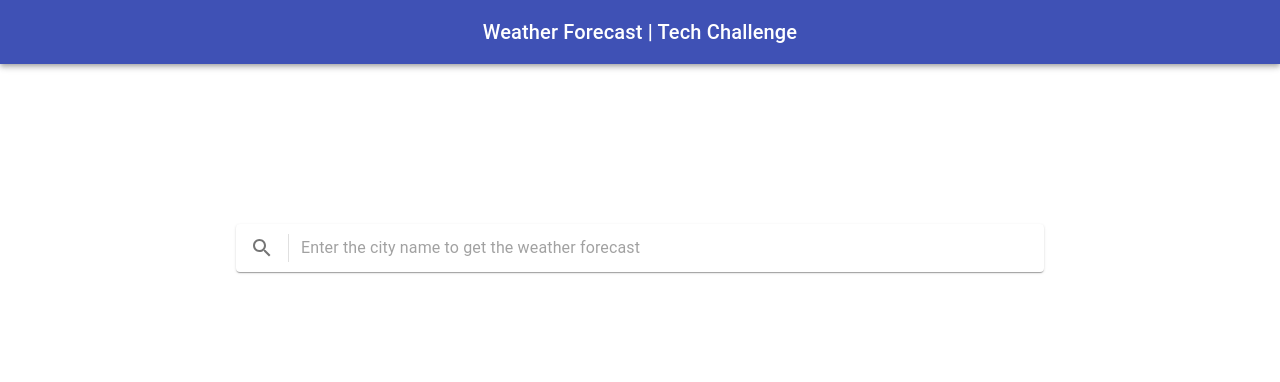
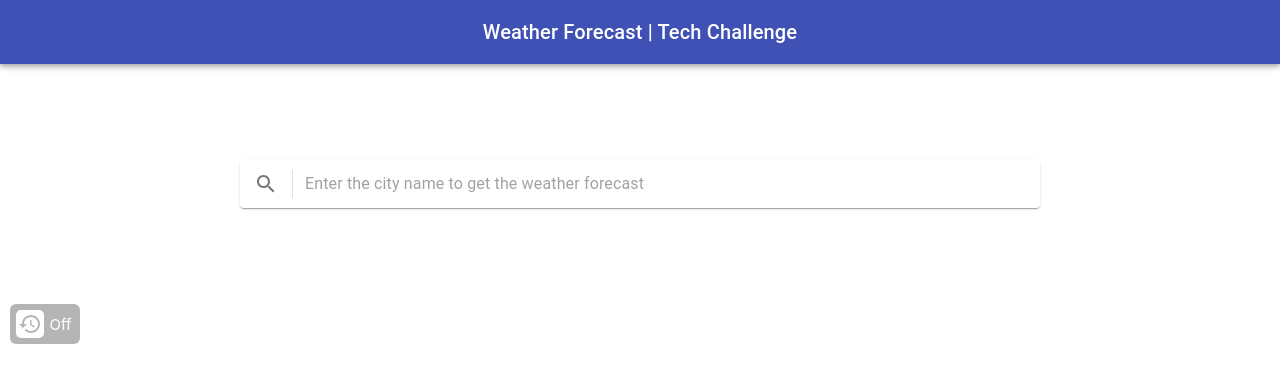
Before and after one commit to Kachielite/weather-forecast, a React (Create React App) app: page / in a window 1280 px wide. Shown: the top 382 px of the page. Built offline with nearby package versions, Linux system fonts and the light colour scheme.

Commit message:
Create and style SwitchButton component for the search history

```diff
--- a/package.json
+++ b/package.json
@@ -11,6 +11,7 @@
     "react": "^17.0.2",
     "react-dom": "^17.0.2",
     "react-scripts": "4.0.3",
+    "react-switch": "^6.0.0",
     "web-vitals": "^1.0.1"
   },
   "scripts": {
--- a/src/App.css
+++ b/src/App.css
@@ -1,10 +1,16 @@
-.App {
-  text-align: center;
+* {
+  margin: 0;
+  padding: 0;
+  box-sizing: border-box;
 }
 
-.container {
+
+.App {
   display: flex;
   justify-content: center;
   align-items: center;
-  padding: 10rem;
+  flex-direction: column;
+  text-align: center;
+  height:100vh;
+  width:100vw
 }
--- a/src/App.js
+++ b/src/App.js
@@ -1,5 +1,6 @@
+import React from 'react';
+import HomePage from './PageComponent/HomePage';
 import TitleBar from './AppComponents/TitleBar';
-import SearchBar from './AppComponents/SearchBar';
 
 import './App.css';
 
@@ -7,9 +8,7 @@ function App() {
   return (
     <div className="App">
       <TitleBar/>
-      <div className="container">
-        <SearchBar/>
-      </div>
+      <HomePage/>
     </div>
   );
 }
--- a/src/AppComponents/SearchBar.js
+++ b/src/AppComponents/SearchBar.js
@@ -12,7 +12,8 @@ const useStyles = makeStyles((theme) => ({
     padding: '2px 4px',
     display: 'flex',
     alignItems: 'center',
-    width: '50rem',
+    width: '90vw',
+    maxWidth: '50rem'
 
   },
   input: {
--- /dev/null
+++ b/src/AppComponents/SwitchButton.js
@@ -0,0 +1,102 @@
+import React, { Component } from "react";
+import Switch from "react-switch";
+import HistoryIcon from '@material-ui/icons/History';
+
+
+class SwitchButton extends Component {
+    constructor() {
+      super();
+      this.state = { checked: false };
+      this.handleChange = this.handleChange.bind(this);
+    }
+
+    handleChange(checked) {
+      this.setState({ checked });
+    }
+
+    render() {
+      return (
+        <label>
+          <label htmlFor="small-radius-switch">
+                {/* <span>A switch all available styling options</span> */}
+                <Switch
+                    checked={this.state.checked}
+                    onChange={this.handleChange}
+                    handleDiameter={28}
+                    offColor="#B6B5B5"
+                    onColor="#4FBC90"
+                    offHandleColor="#fff"
+                    onHandleColor="#fff"
+                    height={40}
+                    width={70}
+                    borderRadius={6}
+                    activeBoxShadow="0px 0px 1px 2px #B6B5B5"
+                    uncheckedIcon={
+                    <div
+                        style={{
+                        display: "flex",
+                        justifyContent: "center",
+                        alignItems: "center",
+                        height: "100%",
+                        fontSize: 15,
+                        color: "#fff",
+                        paddingRight: 2
+                        }}
+                    >
+                        Off
+                    </div>
+                    }
+                    checkedIcon={
+                        <div
+                        style={{
+                        display: "flex",
+                        justifyContent: "center",
+                        alignItems: "center",
+                        height: "100%",
+                        fontSize: 15,
+                        color: "#fff",
+                        paddingRight: 2
+                        }}
+                    >
+                        On
+                    </div>
+                    }
+                    uncheckedHandleIcon={
+                    <div
+                        style={{
+                        display: "flex",
+                        justifyContent: "center",
+                        alignItems: "center",
+                        height: "100%",
+                        color: "#B6B5B5",
+                        fontSize: 20
+                        }}
+                    >
+                        <HistoryIcon/>
+                    </div>
+                    }
+                    checkedHandleIcon={
+                    <div
+                        style={{
+                        display: "flex",
+                        justifyContent: "center",
+                        alignItems: "center",
+                        height: "100%",
+                        color: "#4FBC90",
+                        fontSize: 20
+                        }}
+                    >
+                        <HistoryIcon/>
+                    </div>
+                    }
+                    className="react-switch"
+                    id="small-radius-switch"
+                />
+                </label>
+        </label>
+      );
+    }
+}
+
+
+export default SwitchButton;
--- a/src/AppComponents/TitleBar.js
+++ b/src/AppComponents/TitleBar.js
@@ -8,6 +8,7 @@ import Typography from '@material-ui/core/Typography';
 const useStyles = makeStyles((theme) => ({
   root: {
     flexGrow: 1,
+    width:'100vw'
   },
   menuButton: {
     marginRight: theme.spacing(2),
--- /dev/null
+++ b/src/PageComponent/HomePage.js
@@ -0,0 +1,20 @@
+import React from 'react';
+import SearchBar from '../AppComponents/SearchBar';
+import SwitchButton from '../AppComponents/SwitchButton'
+
+import './homepage.css';
+
+const HomePage = () => {
+    return(
+        <div className="home-div">
+            <div className="search-div">
+                <SearchBar/>
+            </div>
+            <div className="switch-div">
+                <SwitchButton/>
+            </div>
+        </div>
+    )
+}
+
+export default HomePage;
--- /dev/null
+++ b/src/PageComponent/homepage.css
@@ -0,0 +1,24 @@
+.home-div {
+    display: flex;
+    flex-direction: column;
+    text-align: center;
+    height:100vh;
+    width:100vw;
+    max-width: 80rem;
+  }
+
+  .search-div{
+    display: flex;
+    justify-content: center;
+    align-items: center;
+    height: 30vh;
+
+  }
+
+  .switch-div{
+    display: flex;
+    justify-content: flex-start;
+    align-items: center;
+    height: 5vh;
+    margin-left: 10px;
+  }
```
Also changed, not shown: 2 other files (tests, documents, lock files or other folders).
